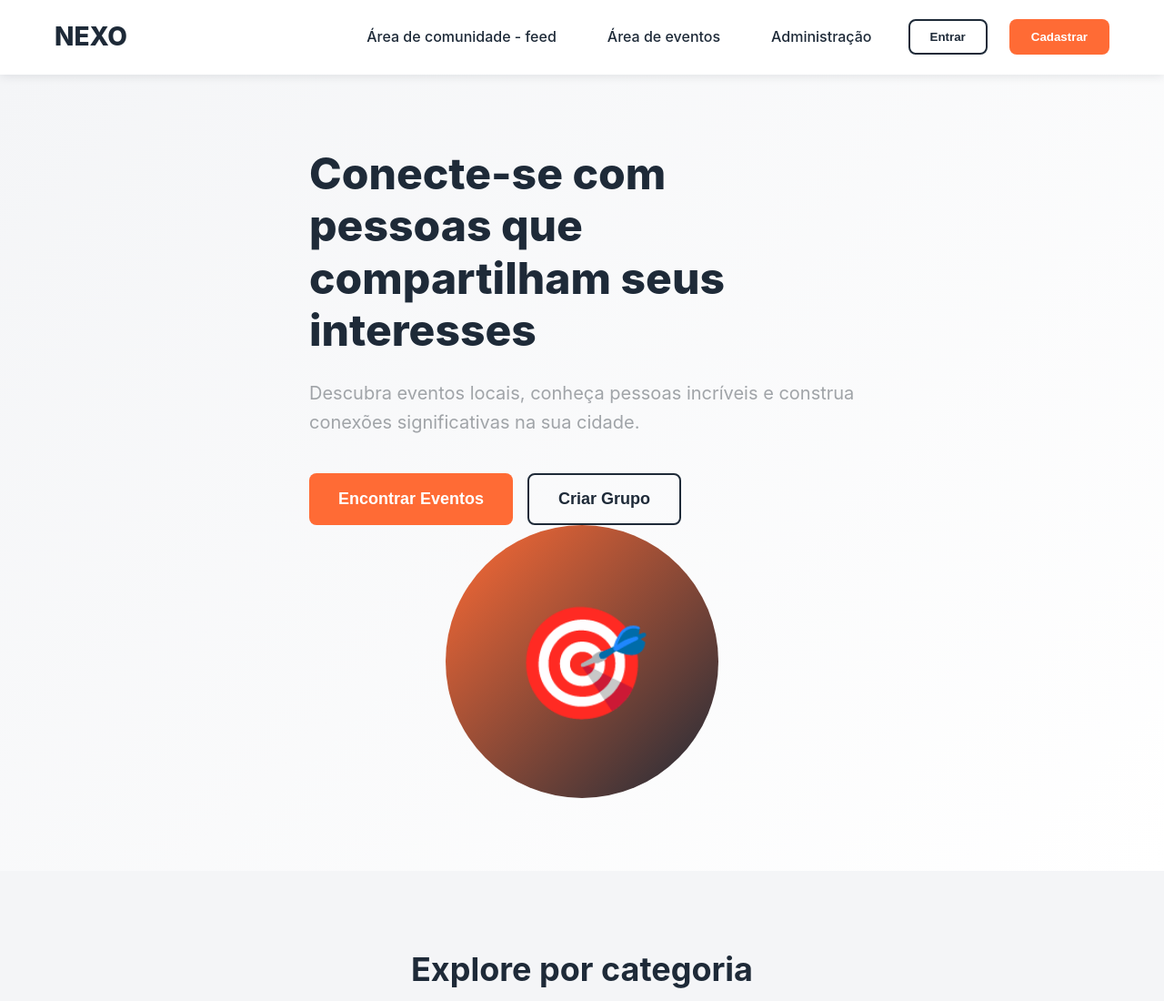
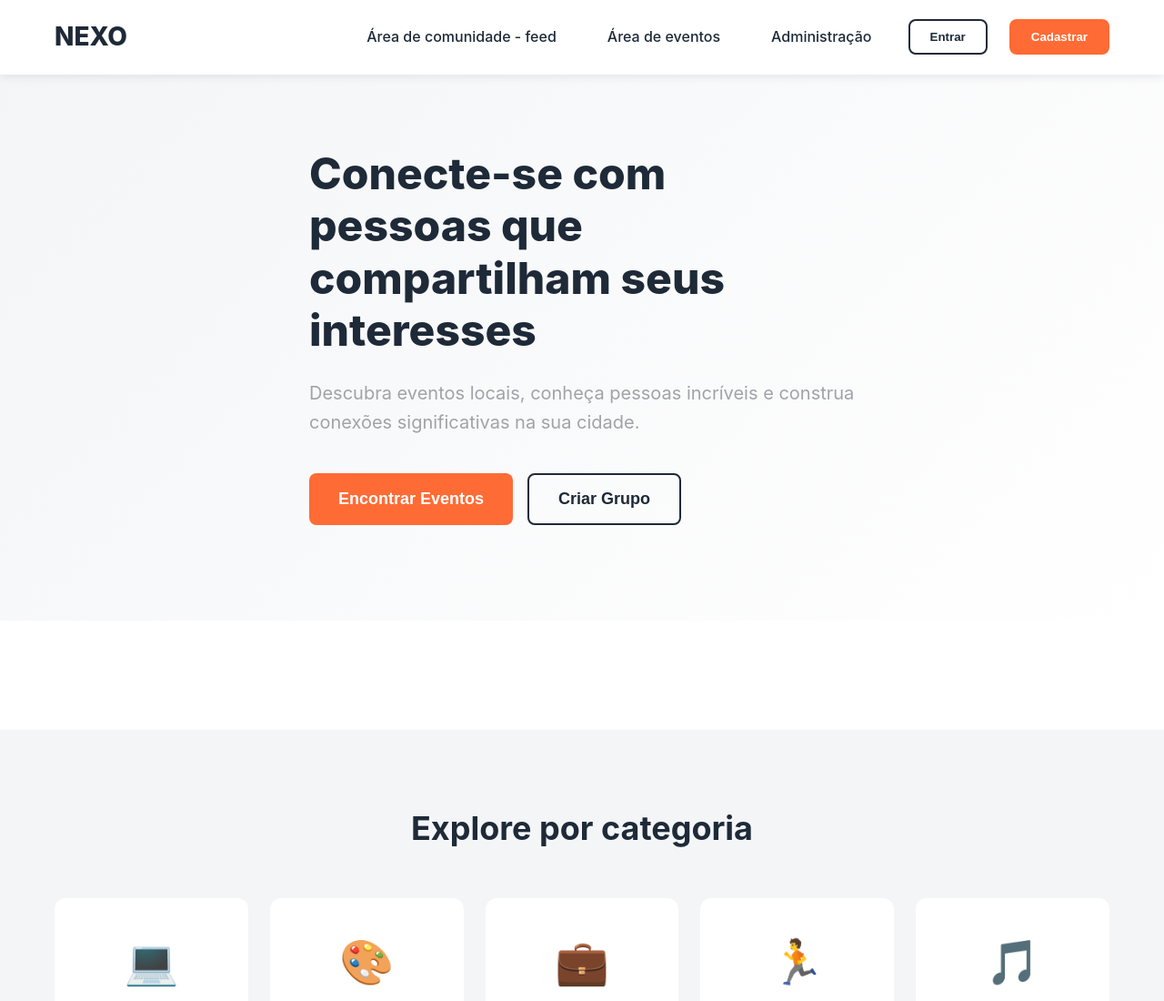
Before and after one commit to Ana-macos/NEXO-2.0, a website: page public/index.html in a window 1280 px wide. Shown: the top 1100 px of the page at 91% size. Drawn offline with Linux system fonts and the light colour scheme.

Commit message:
Remove hero placeholder ball

```diff
--- a/public/index.html
+++ b/public/index.html
@@ -35,9 +35,7 @@
                     <button class="btn-secondary btn-large">Criar Grupo</button>
                 </div>
             </div>
-            <div class="hero-image">
-                <div class="hero-placeholder">🎯</div>
-            </div>
+
         </section>
 
         <!-- Área de comunidade - feed -->
```
